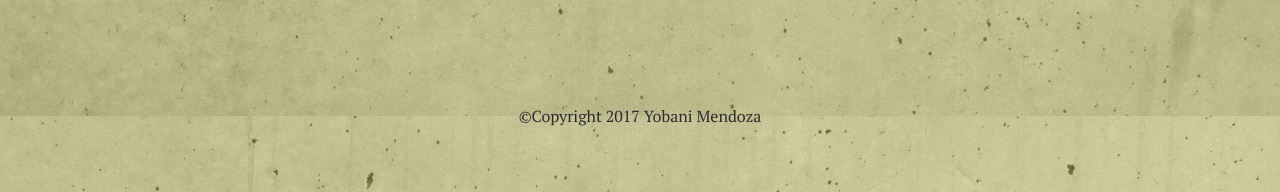
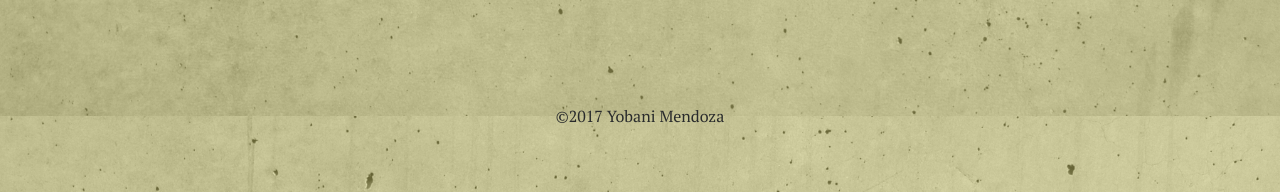
Before and after one commit to Yobani1987/my_portfolio, a PHP site: page /form.php in a window 1280 px wide. Shown: the part 844-1036 px from the top of the page. Run offline with PHP 8.4, Linux system fonts and the light colour scheme; some libraries are stand-ins or nearby versions.

Commit message:
Deleted "copyright" text from footer

```diff
--- a/form.php
+++ b/form.php
@@ -105,7 +105,7 @@
     <div class="container">
         <div class="row">
             <div class="col text-center">
-                <p class="text-black text-capitalize">&copy;copyright 2017 Yobani
+                <p class="text-black text-capitalize">&copy;2017 Yobani
                     Mendoza</p>
             </div>
         </div>
```
